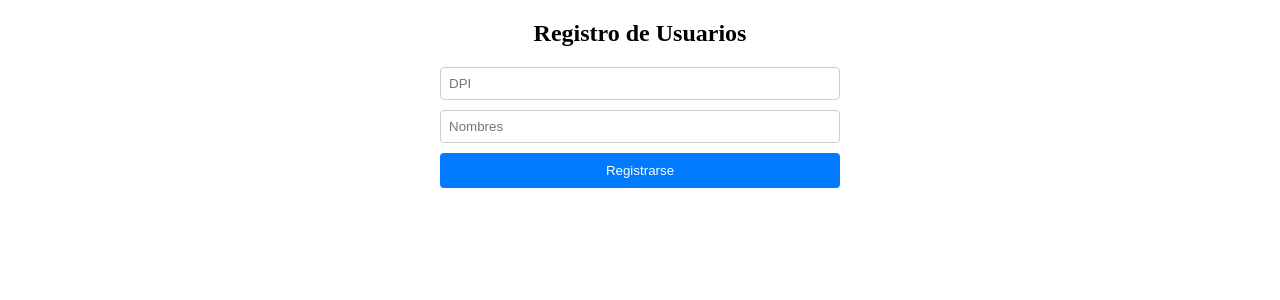
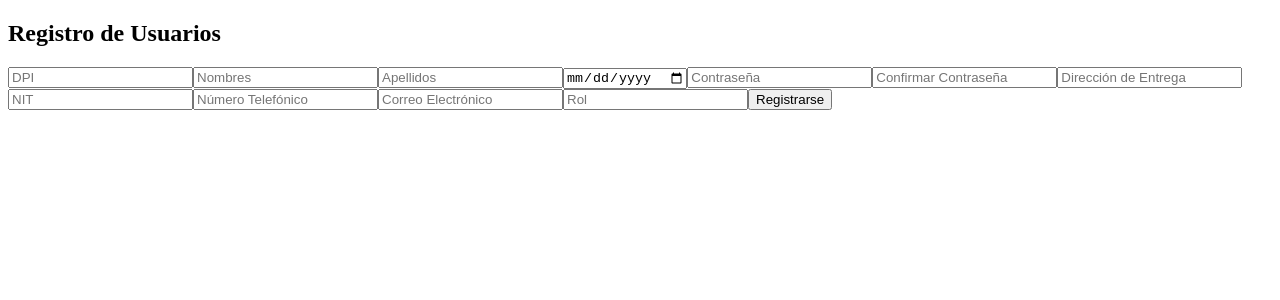
Before and after one commit to MSarazua/Proyecto2_DW, a React (Create React App) app: page / in a window 1280 px wide. Shown: the top 300 px of the page. Built offline with nearby package versions, Linux system fonts and the light colour scheme.

Commit message:
Registro de usuarios con api.

```diff
--- a/src/components/RegistroUsuarios/RegistroUsuarios .js
+++ b/src/components/RegistroUsuarios/RegistroUsuarios .js
@@ -1,5 +1,5 @@
 import React, { useState } from 'react';
-import './RegistroUsuarios.css';
+import Axios from 'axios'; // Asegúrate de importar Axios
 
 const RegistroUsuarios = () => {
   const [formData, setFormData] = useState({
@@ -23,15 +23,40 @@ const RegistroUsuarios = () => {
     setFormData({ ...formData, [name]: value });
   };
 
+  const validateEmail = (email) => {
+    // Validación simple de dirección de correo electrónico
+    return /^[^\s@]+@[^\s@]+\.[^\s@]+$/.test(email);
+  };
+
+  const validateNIT = (nit) => {
+    // Validación simple de NIT (ejemplo: 123456-7)
+    return /^\d{6}-\d{1}$/.test(nit);
+  };
+
   const handleSubmit = async (e) => {
     e.preventDefault();
-    // Realiza validaciones aquí (correo electrónico, NIT, contraseña, etc.)
-    // Realiza la llamada a la API para registrar al usuario
+
+    // Realizar las validaciones aquí
+    if (!validateEmail(formData.CorreoElectronico)) {
+      setErrorMessage('El correo electrónico no es válido.');
+      return;
+    }
+
+    if (!validateNIT(formData.NIT)) {
+      setErrorMessage('El NIT no es válido.');
+      return;
+    }
+
+    // Realizar la llamada a la API para registrar al usuario
     try {
-      // Aquí deberías hacer la llamada a la API con Axios u otra biblioteca
-      // y manejar las respuestas y errores según lo necesites
+      // Realizar la llamada a la API utilizando Axios
+      const response = await Axios.post('http://localhost:3000/api/registro/10', formData);
+      // Manejar la respuesta de la API según tus necesidades
+      console.log('Respuesta de la API:', response.data);
     } catch (error) {
       // Manejar errores de la llamada a la API
+      console.error('Error al llamar a la API:', error);
+      setErrorMessage('Error al registrar al usuario. Inténtelo de nuevo.');
     }
   };
 
@@ -39,12 +64,11 @@ const RegistroUsuarios = () => {
     <div className="registro-usuarios">
       <h2>Registro de Usuarios</h2>
       <form onSubmit={handleSubmit}>
-        {/* Campos del formulario */}
         <input
           type="number"
           name="DPI"
           placeholder="DPI"
-          value={formData.Nombres}
+          value={formData.DPI}
           onChange={handleChange}
         />
         <input
@@ -54,7 +78,69 @@ const RegistroUsuarios = () => {
           value={formData.Nombres}
           onChange={handleChange}
         />
-        {/* Otros campos del formulario aquí */}
+        <input
+          type="text"
+          name="Apellidos"
+          placeholder="Apellidos"
+          value={formData.Apellidos}
+          onChange={handleChange}
+        />
+        <input
+          type="date"
+          name="FechaNacimiento"
+          placeholder="Fecha de Nacimiento"
+          value={formData.FechaNacimiento}
+          onChange={handleChange}
+        />
+        <input
+          type="password"
+          name="Clave"
+          placeholder="Contraseña"
+          value={formData.Clave}
+          onChange={handleChange}
+        />
+        <input
+          type="password"
+          name="ValidacionClave"
+          placeholder="Confirmar Contraseña"
+          value={formData.ValidacionClave}
+          onChange={handleChange}
+        />
+        <input
+          type="text"
+          name="DireccionEntrega"
+          placeholder="Dirección de Entrega"
+          value={formData.DireccionEntrega}
+          onChange={handleChange}
+        />
+        <input
+          type="text"
+          name="NIT"
+          placeholder="NIT"
+          value={formData.NIT}
+          onChange={handleChange}
+        />
+        <input
+          type="text"
+          name="NúmeroTelefonico"
+          placeholder="Número Telefónico"
+          value={formData.NúmeroTelefonico}
+          onChange={handleChange}
+        />
+        <input
+          type="email"
+          name="CorreoElectronico"
+          placeholder="Correo Electrónico"
+          value={formData.CorreoElectronico}
+          onChange={handleChange}
+        />
+        <input
+          type="text"
+          name="Rol"
+          placeholder="Rol"
+          value={formData.Rol}
+          onChange={handleChange}
+        />
         <button type="submit">Registrarse</button>
       </form>
       {errorMessage && <p className="error-message">{errorMessage}</p>}
```
